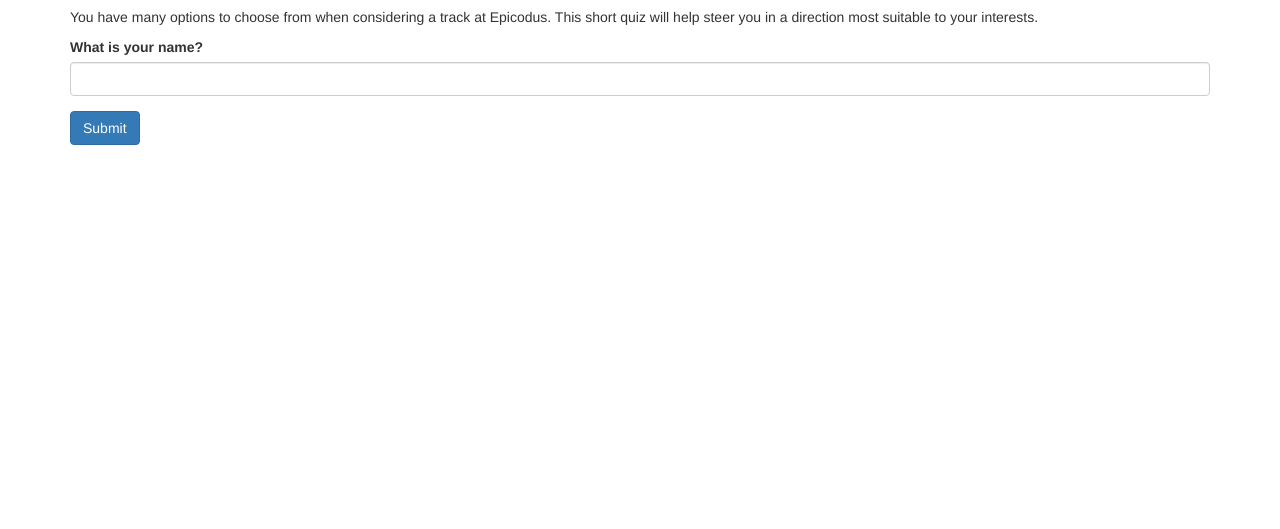
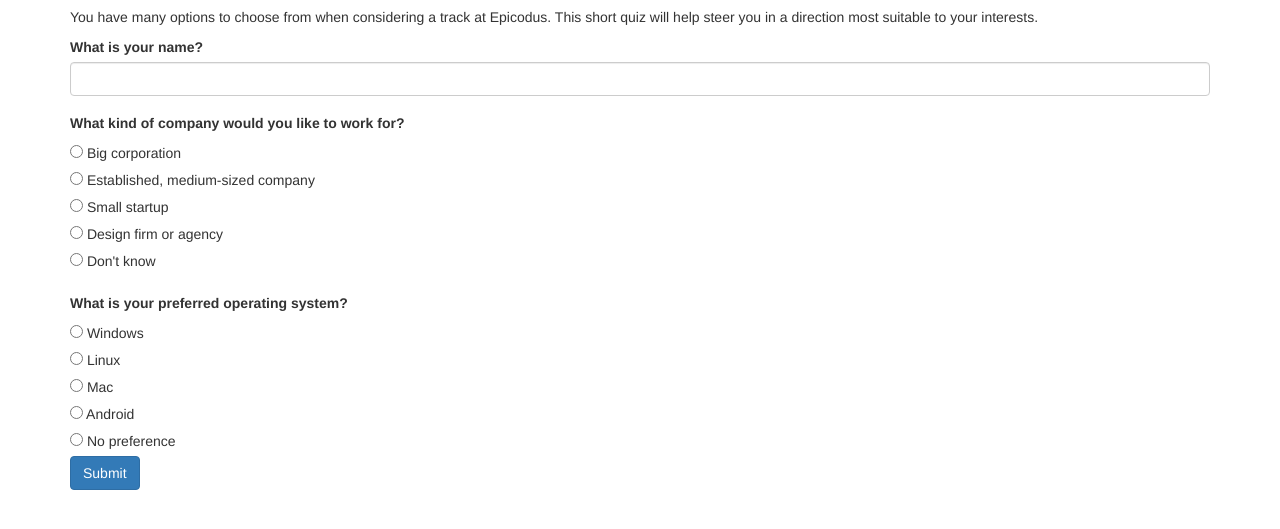
Before and after one commit to grepcats/track-suggest, a plain HTML site: page index.html in a window 1280 px wide. Shown: the part 63-592 px from the top of the page. Drawn offline with Linux system fonts and the light colour scheme.

Commit message:
add 2 more questions to quiz, some styling changes to form elements

```diff
--- a/css/styles.css
+++ b/css/styles.css
@@ -0,0 +1,9 @@
+h3 {
+  font-size: 1em;
+  color: #333;
+  font-weight: bold;
+}
+
+.multiple-choice {
+  font-weight: normal;
+}
--- a/index.html
+++ b/index.html
@@ -21,16 +21,80 @@
       <h1>Epicodus Track Selector</h1>
       <p>You have many options to choose from when considering a track at Epicodus. This short quiz will help steer you in a direction most suitable to your interests.</p>
 
-      <div class="quiz">
       <form id="track-quiz">
         <div class="form-group">
           <label for="name">What is your name?</label>
           <input id="name" type="text" class="form-control">
         </div>
+        <div class="company">
+          <h3>What kind of company would you like to work for?</h3>
+          <div>
+            <label class="multiple-choice">
+              <input type="radio" name="company" value="large">
+              Big corporation
+            </label>
+          </div>
+          <div>
+            <label class="multiple-choice">
+              <input type="radio" name="company" value="medium">
+              Established, medium-sized company
+            </label>
+          </div>
+          <div>
+            <label class="multiple-choice">
+              <input type="radio" name="company" value="small">
+              Small startup
+            </label>
+          </div>
+          <div>
+            <label class="multiple-choice">
+              <input type="radio" name="company" value="design">
+              Design firm or agency
+            </label>
+          </div>
+          <div>
+            <label class="multiple-choice">
+              <input type="radio" name="company" value="dunno">
+              Don't know
+            </label>
+          </div>
+        </div>
+        <h3>What is your preferred operating system?</h3>
+        <div class="os">
+          <div>
+            <label class="multiple-choice">
+              <input type="radio" name="os" value="windows">
+              Windows
+            </label>
+          </div>
+          <div>
+            <label class="multiple-choice">
+              <input type="radio" name="os" value="linux">
+              Linux
+            </label>
+          </div>
+          <div>
+            <label class="multiple-choice">
+              <input type="radio" name="os" value="mac">
+              Mac
+            </label>
+          </div>
+          <div>
+            <label class="multiple-choice">
+              <input type="radio" name="os" value="android">
+              Android
+            </label>
+          </div>
+          <div>
+            <label class="multiple-choice">
+              <input type="radio" name="os" value="dunno">
+              No preference
+            </label>
+          </div>
+        </div>
+
         <button type="submit" class="btn btn-primary">Submit</button>
       </form>
     </div>
-    </div>
-
   </body>
 </html>
```
Lines whose indentation alone changed are shown as unchanged.
